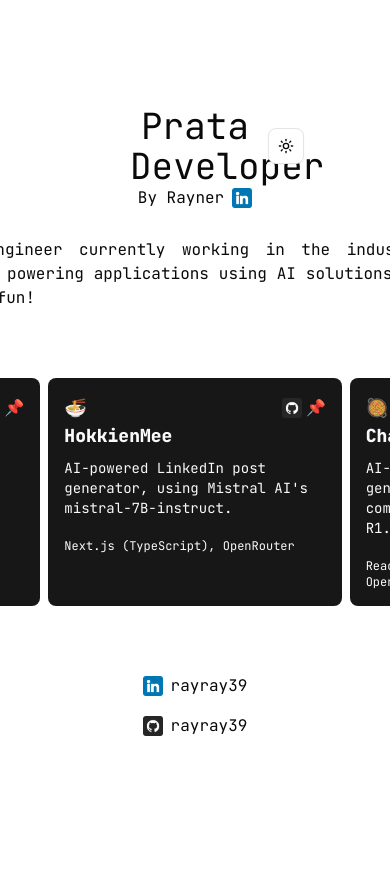
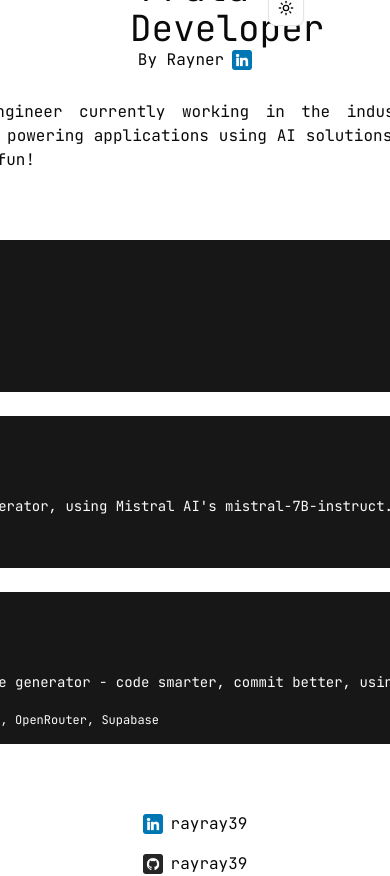
Before and after one commit to rayray39/prata, a Next.js app: page / in a window 390 px wide. Shown: the top 876 px of the page. Before the commit the page ends 844 px from the top, so only its background shows below. Built offline with nearby package versions, Linux system fonts and the light colour scheme.

Commit message:
Update col grid layout to be responsive

```diff
--- a/src/projects/projects.tsx
+++ b/src/projects/projects.tsx
@@ -5,7 +5,7 @@ export function Projects() {
         <div className="flex flex-col">
             <div className="text-xl md:text-2xl">Menu</div>
 
-            <ul className="grid grid-cols-3 gap-2">
+            <ul className="grid grid-cols-1 md:grid-cols-3 gap-2">
                 <ProjectCard
                     header={{
                         emoji: "🍨",
```
